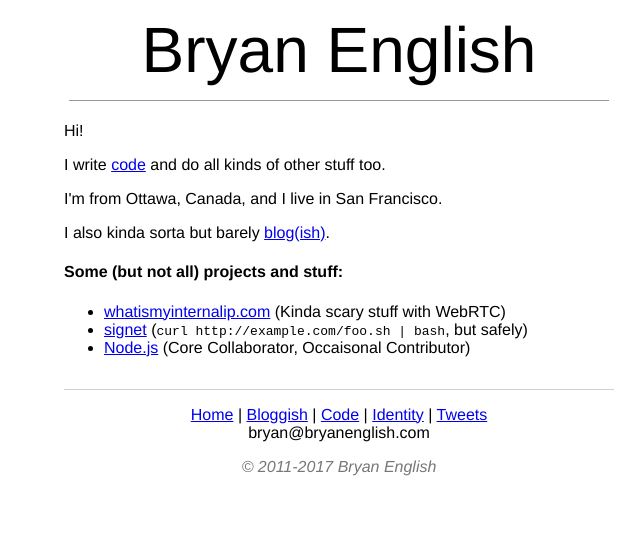
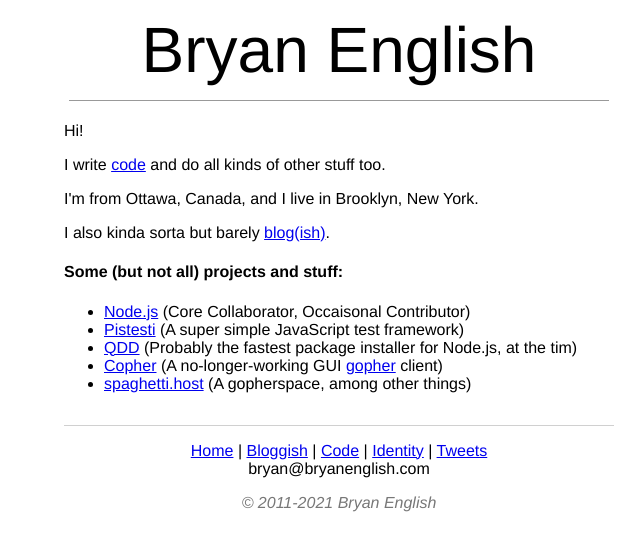
Before and after one commit to bengl/bengl.github.com, a Jekyll site: the page built from index.html, in a window 1280 px wide. Shown: the top 551 px of the page, without its empty margins (301-941 px from the left). Built offline with Jekyll 4.4.1, drawn with Linux system fonts in a browser that asks for light colours.

Commit message:
some long overdue updates

```diff
--- a/_config.yml
+++ b/_config.yml
@@ -1,3 +1,3 @@
 name: Bryan English
-description: A sporadically website blog by Bryan English (@bengl)
+description: A sporadically website by Bryan English (@bengl)
 url: https://bryanenglish.com
--- a/_includes/footer.html
+++ b/_includes/footer.html
@@ -2,12 +2,12 @@
   <p id="nav">
     <a href="/">Home</a> |
     <a href="/bloggish.html">Bloggish</a> |
-    <a href="https://github.com/bengl">Code</a> |
+    <a href="https://github.com/bengl" rel="me">Code</a> |
     <a href="/id.txt">Identity</a> |
-    <a href="http://twitter.com/bengl">Tweets</a>
+    <a href="http://twitter.com/bengl" rel="me">Tweets</a>
     <br>bryan@bryanenglish.com
   </p>
   <p id="copyright">
-    &copy; 2011-2017 Bryan English
+    &copy; 2011-2021 Bryan English
   </p>
 </div>
--- a/index.html
+++ b/index.html
@@ -6,13 +6,15 @@ layout: default
 
 <p>I write <a href="https://github.com/bengl">code</a> and do all kinds of other stuff too.</p>
 
-<p>I'm from Ottawa, Canada, and I live in San Francisco.</p>
+<p>I'm from Ottawa, Canada, and I live in Brooklyn, New York.</p>
 
 <p>I also kinda sorta but barely <a href="/bloggish.html">blog(ish)</a>.
 
 <h4>Some (but not all) projects and stuff:</h4>
 <ul>
-  <li><a href="http://whatismyinternalip.com">whatismyinternalip.com</a> (Kinda scary stuff with WebRTC)</li>
-  <li><a href="https://github.com/signet-org">signet</a> (<code>curl http://example.com/foo.sh | bash</code>, but safely)</li>
-  <li><a href="https://github.com/nodejs/node">Node.js</a> (Core Collaborator, Occaisonal Contributor)</li>
+  <li><a href="https://nodejs.org">Node.js</a> (Core Collaborator, Occaisonal Contributor)</li>
+  <li><a href="https://github.com/bengl/pitesti">Pistesti</a> (A super simple JavaScript test framework)</li>
+  <li><a href="https://github.com/qddjs/qdd">QDD</a> (Probably the fastest package installer for Node.js, at the tim)</li>
+  <li><a href="https://github.com/bengl/copher">Copher</a> (A no-longer-working GUI <a href="https://en.wikipedia.org/wiki/Gopher_(protocol)">gopher</a> client)</li>
+  <li><a href="gopher://spaghetti.host">spaghetti.host</a> (A gopherspace, among other things)
 </ul>
```
Also changed, not shown: bloggish.html (+4 -3 lines).
